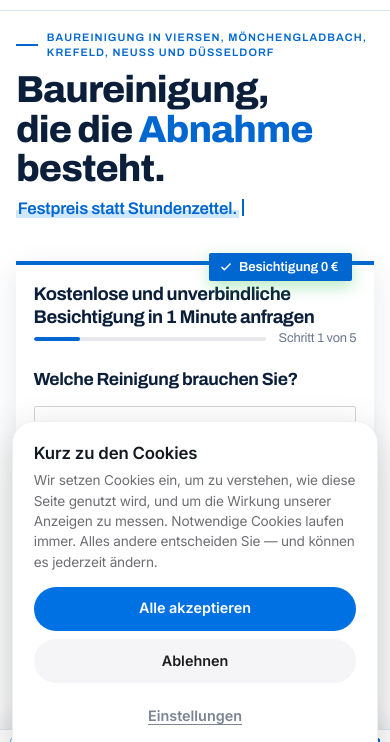
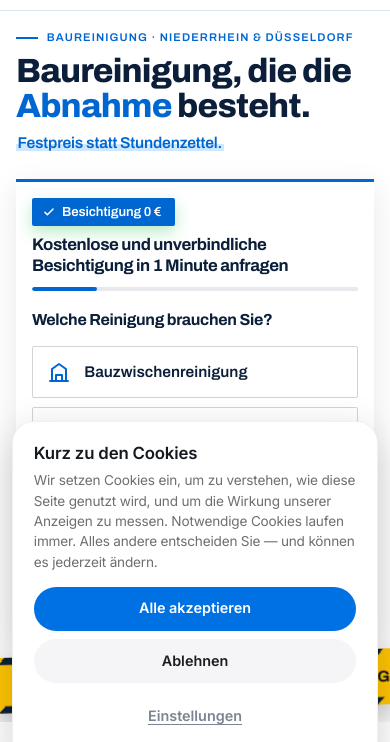
Before and after one commit to ExpertReinigung/landingpage-baureinigung, a plain HTML site: page index.html in a window 390 px wide. Shown: the part 50-792 px from the top of the page. Drawn offline with Linux system fonts and the light colour scheme.

Commit message:
Vorschau: Handy weiter gekürzt, Leiste verschwindet beim Formular
Co-Authored-By: Claude Opus 5.5 <noreply@anthropic.com>
Claude-Session: https://claude.ai/code/session_011SrBisTFwtVVcTDopgBr45

```diff
--- a/assets/css/design-start.css
+++ b/assets/css/design-start.css
@@ -130,3 +130,19 @@ body{background:#fff;color:var(--tinte)}
   .sek{padding-block:2.4rem}
   .sek__kopf h2{font-size:1.75rem}
 }
+/* Handy v3: weniger Text, keine Überdeckung */
+.ort--kurz{display:none}
+@media (max-width:760px){
+  .hero h1.ort{position:absolute;width:1px;height:1px;overflow:hidden;clip:rect(0 0 0 0);white-space:nowrap}
+  .hero .ort--kurz{display:flex;font-size:.7rem;margin:0 0 .5rem}
+  .hero .ansage{font-size:2.1rem}
+  .dreh{font-size:.98rem;min-height:2.7em;margin:.45rem 0 0}
+  .quiz{margin-top:.4rem;padding:1rem;border-top-width:3px}
+  .quiz .null-euro{position:static;display:inline-flex;margin:0 0 .6rem}
+  .quiz__kopf h2{font-size:1.05rem}
+  .quiz__fuss,.fort__text{display:none}
+  .schritt h3{font-size:1rem}
+  .leiste{transition:transform .25s ease}
+  body.quiz-sichtbar .leiste{transform:translateY(110%)}
+}
+@media (max-width:760px){.dreh__cursor{display:none}.dreh{min-height:1.5em}.quiz .fort{margin-top:.6rem}}
--- a/index.html
+++ b/index.html
@@ -234,6 +234,7 @@ gtag('set','ads_data_redaction',true);gtag('set','url_passthrough',true);
     <div class="hero__text">
       <a class="g-pill" href="https://www.google.com/maps/place/?q=place_id:ChIJEfdFRCuquEcRnKPNdSQTh6I" target="_blank" rel="noopener" aria-label="5,0 von 5 Sternen bei Google"><svg class="g-pill__g" viewBox="0 0 48 48" aria-hidden="true"><path fill="#FFC107" d="M43.6 20.5H42V20H24v8h11.3C33.7 32.7 29.2 36 24 36c-6.6 0-12-5.4-12-12s5.4-12 12-12c3.1 0 5.8 1.2 7.9 3.1l5.7-5.7C34 6.1 29.3 4 24 4 13 4 4 13 4 24s9 20 20 20 20-9 20-20c0-1.3-.1-2.4-.4-3.5z"/><path fill="#FF3D00" d="m6.3 14.7 6.6 4.8C14.7 15.1 19 12 24 12c3.1 0 5.8 1.2 7.9 3.1l5.7-5.7C34 6.1 29.3 4 24 4 16.3 4 9.7 8.3 6.3 14.7z"/><path fill="#4CAF50" d="M24 44c5.2 0 9.9-2 13.4-5.2l-6.2-5.2C29.2 35.1 26.7 36 24 36c-5.2 0-9.6-3.3-11.3-7.9l-6.5 5C9.5 39.6 16.2 44 24 44z"/><path fill="#1976D2" d="M43.6 20.5H42V20H24v8h11.3c-.8 2.2-2.2 4.2-4.1 5.6l6.2 5.2C37 39.2 44 34 44 24c0-1.3-.1-2.4-.4-3.5z"/></svg><span class="g-pill__sterne" aria-hidden="true"><svg><use href="#i-stern"/></svg><svg><use href="#i-stern"/></svg><svg><use href="#i-stern"/></svg><svg><use href="#i-stern"/></svg><svg><use href="#i-stern"/></svg></span><span class="g-pill__text"><b>5,0</b> bei Google</span></a>
       <h1 class="ort">Baureinigung in Viersen, Mönchengladbach, Krefeld, Neuss und Düsseldorf</h1>
+      <p class="ort ort--kurz" aria-hidden="true">Baureinigung · Niederrhein &amp; Düsseldorf</p>
       <p class="ansage">Baureinigung, die die <span>Abnahme</span> besteht.</p>
       <p class="dreh" aria-hidden="true"><span class="dreh__text" id="dreh">Kostenlose Besichtigung direkt auf Ihrer Baustelle.</span><span class="dreh__cursor"></span></p>
       <p class="lead">Wir kommen kostenlos zur Besichtigung, nennen Ihnen einen Festpreis und übergeben Ihr Objekt bezugsfertig.</p>
@@ -585,6 +586,8 @@ var i=0,n=s[0].length,weg=false;
 function tick(){var t=s[i];if(!weg){n++;el.textContent=t.slice(0,n);if(n>=t.length){weg=true;return setTimeout(tick,2600);}return setTimeout(tick,38);}
 n--;el.textContent=t.slice(0,n);if(n<=0){weg=false;i=(i+1)%s.length;return setTimeout(tick,250);}setTimeout(tick,18);}
 setTimeout(function(){weg=true;tick();},2600);})();
+(function(){var q=document.getElementById('quiz');if(!q||!('IntersectionObserver' in window))return;
+new IntersectionObserver(function(e){document.body.classList.toggle('quiz-sichtbar',e[0].isIntersecting);},{threshold:0.15}).observe(q);})();
 </script>
 </body>
 </html>
```
